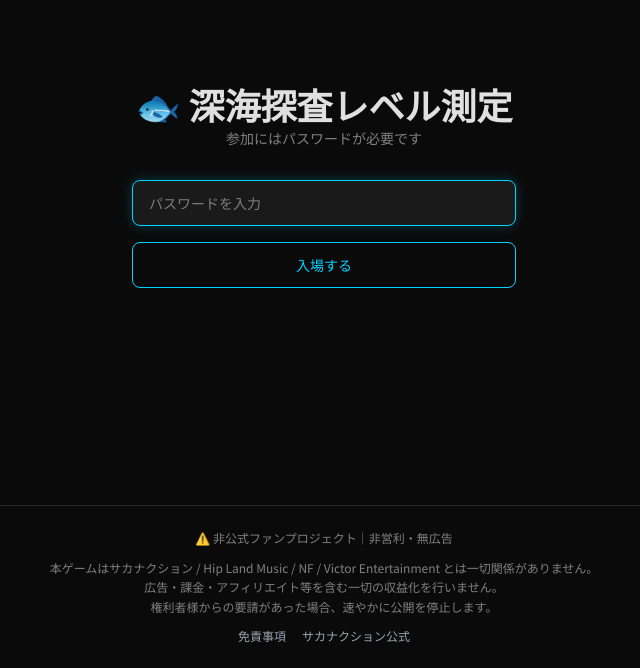
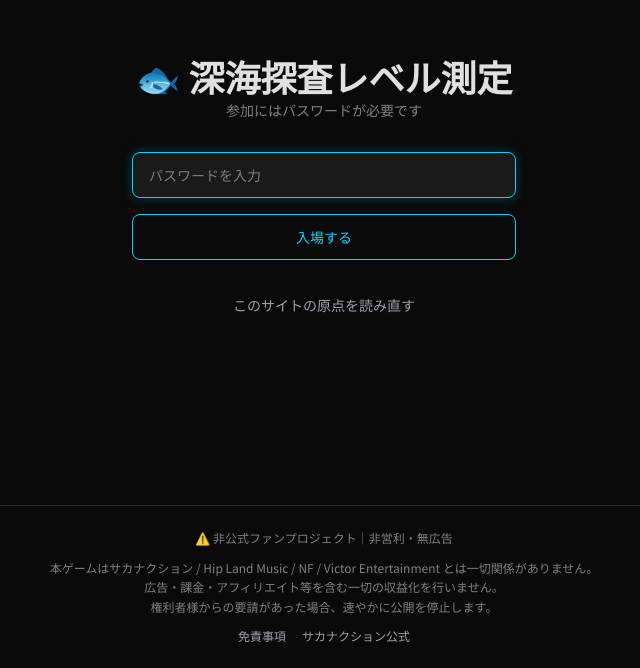
Before and after one commit to aayofujiwara-tech/itiro-yamaguchi-ate-game, a Next.js app: page /quiz/random/easy in a window 1280 px wide. Shown: the part 132-800 px from the top of the page, without its empty margins (316-956 px from the left). Built offline with nearby package versions, Linux system fonts and the light colour scheme.

Commit message:
feat: パスワード入力画面に「原点を読み直す」リンクを追加
https://claude.ai/code/session_01GaooaCCi6QDvXxK2WMew2C

```diff
--- a/src/components/quiz/PasswordGate.tsx
+++ b/src/components/quiz/PasswordGate.tsx
@@ -114,6 +114,16 @@ export default function PasswordGate({ children }: PasswordGateProps) {
             入場する
           </button>
         </form>
+
+        <div className="text-center mt-8">
+          <a
+            href="/intro/1"
+            className="text-sm text-gray-400 hover:text-cyan-400 transition-colors"
+            onClick={(e) => e.stopPropagation()}
+          >
+            このサイトの原点を読み直す
+          </a>
+        </div>
       </div>
       </div>
       <Footer />
```
